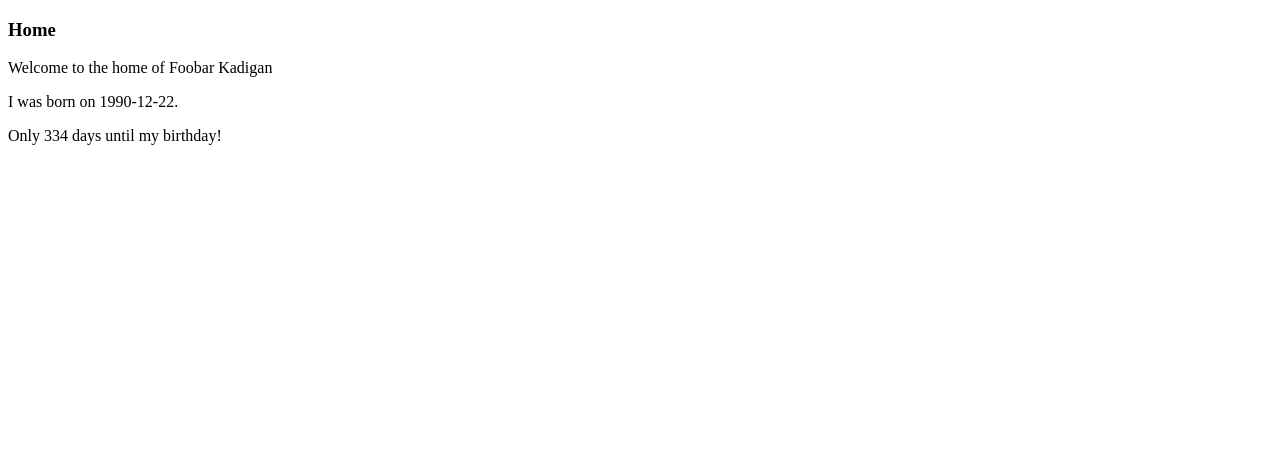
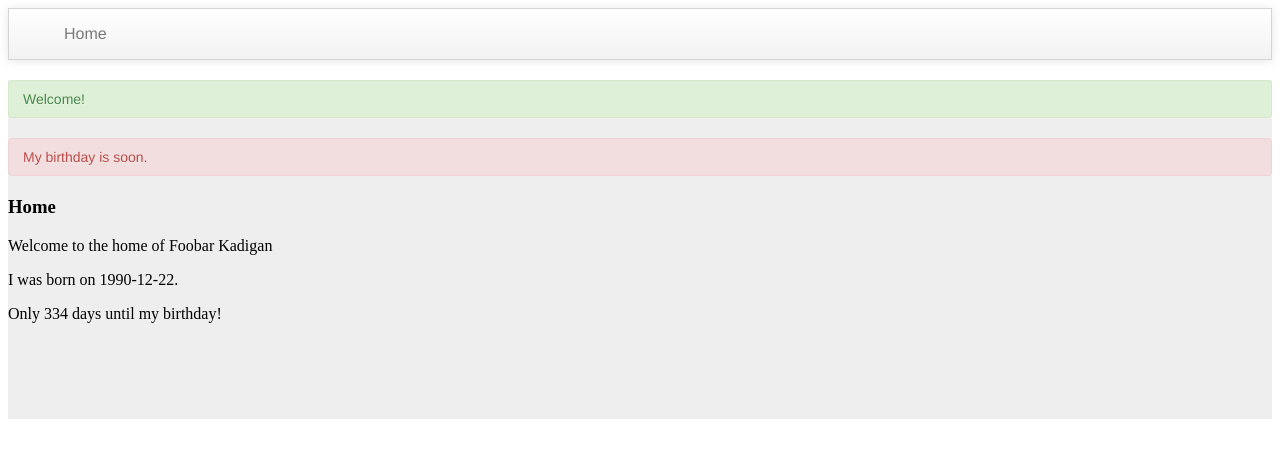
Before and after one commit to alvinang/RailsApps-Tutorials, a Rails app: page / in a window 1280 px wide. Shown: the top 458 px of the page. Run offline with Rails 7, Linux system fonts and the light colour scheme; style sheets or scripts are compiled from the project's sources; some libraries are stand-ins or nearby versions.

Commit message:
update application layout

```diff
--- /dev/null
+++ b/learn-rails/app/assets/stylesheets/simple.css
@@ -0,0 +1,49 @@
+/*
+ * Simple CSS stylesheet for a navigation bar and flash messages.
+ */
+main {
+  background-color: #eee;
+  padding-bottom: 80px;
+  width: 100%;
+  }
+header {
+  border: 1px solid #d4d4d4;
+  background-image: linear-gradient(to bottom, white, #f2f2f2);
+  background-color: #f9f9f9;
+  -webkit-box-shadow: 0 1px 10px rgba(0, 0, 0, 0.1);
+  -moz-box-shadow: 0 1px 10px rgba(0, 0, 0, 0.1);
+  box-shadow: 0 1px 10px rgba(0, 0, 0, 0.1);
+  margin-bottom: 20px;
+  font-family: 'Helvetica Neue', Helvetica, Arial, sans-serif;
+}
+ul.nav li {
+  display: inline;
+}
+ul.nav li a {
+  padding: 10px 15px 10px;
+  color: #777777;
+  text-decoration: none;
+  text-shadow: 0 1px 0 white;
+}
+.flash_notice, .flash_alert {
+  padding: 8px 35px 8px 14px;
+  margin-bottom: 20px;
+  text-shadow: 0 1px 0 rgba(255, 255, 255, 0.5);
+  border: 1px solid #fbeed5;
+  -webkit-border-radius: 4px;
+  -moz-border-radius: 4px;
+  border-radius: 4px;
+  font-family: "Helvetica Neue", Helvetica, Arial, sans-serif;
+  font-size: 14px;
+  line-height: 20px;
+}
+.flash_notice {
+  background-color: #dff0d8;
+  border-color: #d6e9c6;
+  color: #468847;
+}
+.flash_alert {
+  background-color: #f2dede;
+  border-color: #eed3d7;
+  color: #b94a48;
+}
--- a/learn-rails/app/controllers/visitors_controller.rb
+++ b/learn-rails/app/controllers/visitors_controller.rb
@@ -2,6 +2,8 @@ class VisitorsController < ApplicationController
 
   def new
     @owner = Owner.new
+    flash.now[:notice] = "Welcome!"
+    flash.now[:alert] = "My birthday is soon."
   end
 
 end
--- /dev/null
+++ b/learn-rails/app/views/layouts/_messages.html.erb
@@ -0,0 +1,5 @@
+<% flash.each do |name, msg| %>
+  <% if msg.is_a?(String) %>
+    <%= content_tag :div, msg, :class => "flash_#{name}" %>
+  <% end %>
+<% end %>
--- /dev/null
+++ b/learn-rails/app/views/layouts/_navigation.html.erb
@@ -0,0 +1,4 @@
+<ul class="nav">
+  <li><%= link_to 'Home', root_path %></li>
+  <%= render 'layouts/navigation_links' %>
+</ul>
--- /dev/null
+++ b/learn-rails/app/views/layouts/_navigation_links.html.erb
@@ -0,0 +1 @@
+<%# add navigation links to this file %>
--- a/learn-rails/app/views/layouts/application.html.erb
+++ b/learn-rails/app/views/layouts/application.html.erb
@@ -1,14 +1,20 @@
 <!DOCTYPE html>
 <html>
   <head>
-  <title>LearnRails</title>
-  <%= stylesheet_link_tag    "application", media: "all", "data-turbolinks-track" => true %>
+    <meta name="viewport" content="width=device-width, initial-scale=1.0">
+    <title><%= content_for?(:title) ? yield(:title) : "Learn Rails" %></title>
+    <meta name="description" content="<%= content_for?(:description) ? yield(:description) : "Learn Rails" %>">
+    <%= stylesheet_link_tag "application", media: "all", "data-turbolinks-track" => true %>
     <%= javascript_include_tag "application", "data-turbolinks-track" => true %>
     <%= csrf_meta_tags %>
   </head>
   <body>
-
+    <header>
+      <%= render 'layouts/navigation' %>
+    </header>
+    <main role="main">
+      <%= render 'layouts/messages' %>
       <%= yield %>
-
+    </main>
   </body>
 </html>
```
Also changed, not shown: learn-rails/app/assets/stylesheets/application.css.scss (renamed from learn-rails/app/assets/stylesheets/application.css). Lines whose indentation alone changed are shown as unchanged.
